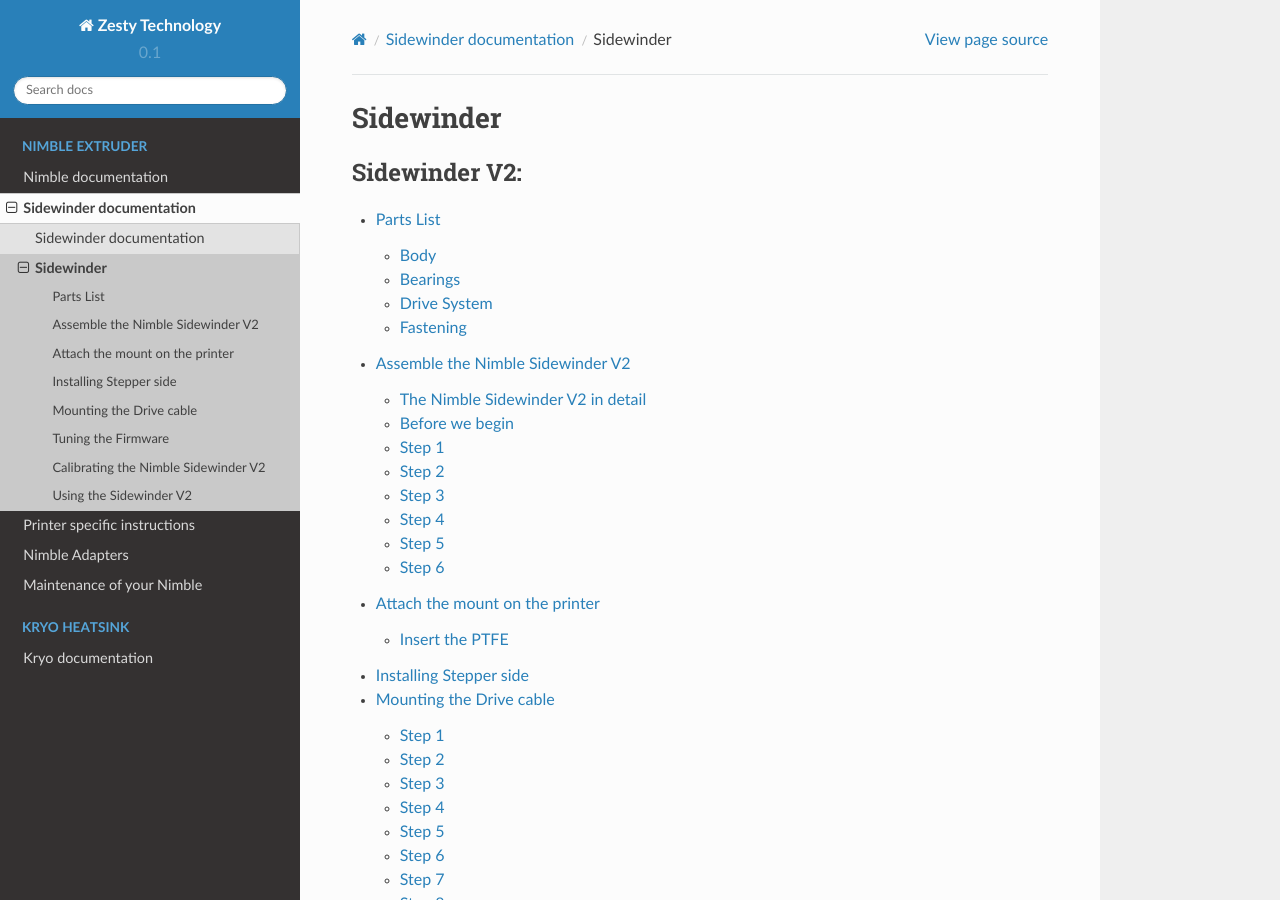
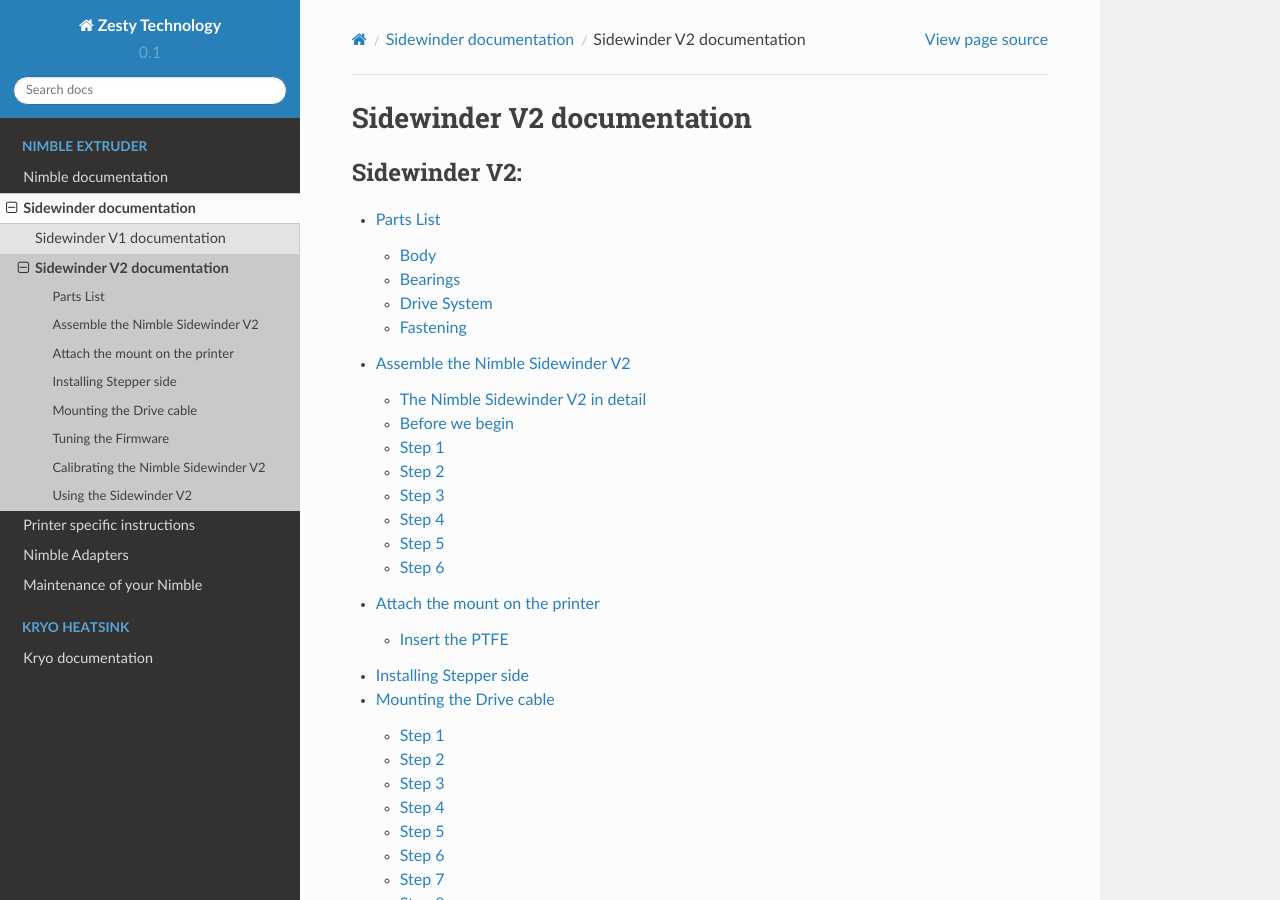
Before and after one commit to ZestyTechnology/zesty-docs, a Sphinx documentation site: the page built from docs/sidewinder/sidewinderv2/index.rst, in a window 1280 px wide and 900 px high. Built offline with Sphinx 7.4.7 and the Read the Docs theme 2.0.0, drawn with Linux system fonts in a browser that asks for light colours.

Commit message:
Update section titles for clarity.

```diff
--- a/docs/nimble/nimblev1/index.rst
+++ b/docs/nimble/nimblev1/index.rst
@@ -3,7 +3,7 @@
    You can adapt this file completely to your liking, but it should at least
    contain the root `toctree` directive.
 
-Nimble documentation
+Nimble V1 documentation
 ===============
 
 
--- a/docs/nimble/nimblev2/index.rst
+++ b/docs/nimble/nimblev2/index.rst
@@ -3,7 +3,7 @@
    You can adapt this file completely to your liking, but it should at least
    contain the root `toctree` directive.
 
-Nimble
+Nimble V2 documentation
 ===============
 
 
--- a/docs/sidewinder/sidewinderv1/index.rst
+++ b/docs/sidewinder/sidewinderv1/index.rst
@@ -3,7 +3,7 @@
    You can adapt this file completely to your liking, but it should at least
    contain the root `toctree` directive.
 
-Sidewinder documentation
+Sidewinder V1 documentation
 =============
 
 
--- a/docs/sidewinder/sidewinderv2/index.rst
+++ b/docs/sidewinder/sidewinderv2/index.rst
@@ -3,7 +3,7 @@
    You can adapt this file completely to your liking, but it should at least
    contain the root `toctree` directive.
 
-Sidewinder
+Sidewinder V2 documentation
 =============
 
 
```
